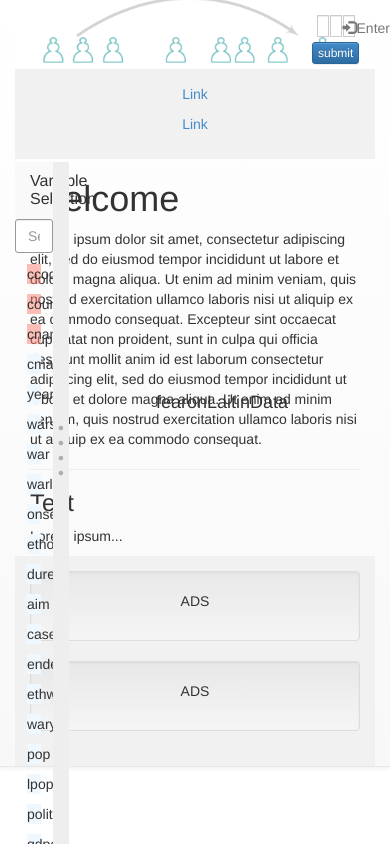
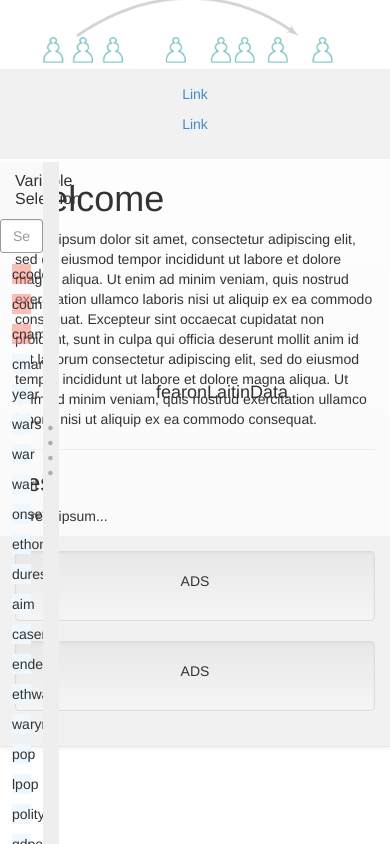
Before and after one commit to fbchow/budget_tool, a plain HTML site: page TwoRavens/index.html in a window 390 px wide. Drawn offline with nearby package versions, Linux system fonts and the light colour scheme.

Commit message:
broke leftpanel sidebar div

```diff
--- a/TwoRavens/index.html
+++ b/TwoRavens/index.html
@@ -84,31 +84,31 @@
 <nav id="option" class="navbar navbar-default navbar-fixed-top" role="navigation">
               <div class="container-fluid">
               <div class="navbar-header" id="navbarheader">
-                  <img src="images/dpi2.png" alt="Budget Tool" width="350" style="margin-left:1em;margin-top:-0.5em" >
+                  <img src="images/dpi2.png" class="img-responsive" alt="Budget Tool" width="350" style="margin-left:1em;margin-top:-0.5em" >
 
                   <!-- name of dataset -->
                   <h4 id="dataName" style="display:inline;" onclick="citetoggle=clickcite(citetoggle);" onmouseover="opencite();" onmouseout="closecite(citetoggle);">Dataset Name</h4>
 
-                  <div class='btn-toolbar pull-riXght'>
-                      <form class="form-inline">
-                          <div class='btn-group'>
-                              <div class="input-group" id="globalsForm">
-                                  <div class="col-xs-2">
-                                      <input type="text" class="form-control input-xs" id="epsilonbox" placeholder="epsilon ⍷">
-                                  </div>
-                                  <div class="col-xs-2">
-                                      <input type="text" class="form-control input-xs" id="deltabox" placeholder="delta δ">
-                                  </div>
-                                  <div class="col-xs-2">
-                                      <input type="text" class="form-control input-xs" id="betabox" placeholder="beta β">
-                                  </div>
-                                  <button type="submit" class="btn btn-primary btn-xs" onclick="return foo();">submit</button>
-                              </div>
-                      </form>
-                      <ul class="nav navbar-nav navbar-right">
-                          <li><a href="#"><span class="glyphicon glyphicon-log-in"></span>Enter</a></li>
-                      </ul>
-                  </div>
+                  <!--<div class='btn-toolbar pull-right'>-->
+                      <!--<form class="form-inline">-->
+                          <!--<div class='btn-group'>-->
+                              <!--<div class="input-group" id="globalsForm">-->
+                                  <!--<div class="col-xs-2">-->
+                                      <!--<input type="text" class="form-control input-xs" id="epsilonbox" placeholder="epsilon ⍷">-->
+                                  <!--</div>-->
+                                  <!--<div class="col-xs-2">-->
+                                      <!--<input type="text" class="form-control input-xs" id="deltabox" placeholder="delta δ">-->
+                                  <!--</div>-->
+                                  <!--<div class="col-xs-2">-->
+                                      <!--<input type="text" class="form-control input-xs" id="betabox" placeholder="beta β">-->
+                                  <!--</div>-->
+                                  <!--<button type="submit" class="btn btn-primary btn-xs" onclick="return foo();">submit</button>-->
+                              <!--</div>-->
+                      <!--</form>-->
+                      <!--<ul class="nav navbar-nav navbar-right">-->
+                          <!--<li><a href="#"><span class="glyphicon glyphicon-log-in"></span>Enter</a></li>-->
+                      <!--</ul>-->
+                  <!--</div>-->
 
                   <div id="about" class="panel panel-default" style="position:absolute; left:140px; width:380px; display:none; z-index:50;">
                     <div class="panel-body"> </div>
@@ -150,6 +150,41 @@
                 <p><a href="#">Link</a></p>
             </div>
             <div class="col-sm-8 text-left">
+                <!--test add in center forms-->
+                <body onload="variable_bubble()">
+
+                <div id="bubble_form" style="">
+                    <b></b>
+
+                </div>
+
+
+                <body onload="variable_bubble(); generate_epsilon_table(); populate_variable_selection_sidebar();">
+
+
+                <!--&lt;!&ndash; Variable Selection &ndash;&gt;-->
+                <!--<nav class="variable_sidebar">-->
+
+                <!--&lt;!&ndash; Variable List &ndash;&gt;-->
+                <!--<ul id="variable_sidebar" class="live-search-list"></ul>-->
+                <!--</nav>-->
+
+                <article class="main">
+                    <!-- Page Content: Bubbles -->
+                    <div id="bubble_form" style=""></div>
+
+                </article>
+
+
+
+
+
+
+
+
+
+
+
                 <h1>Welcome</h1>
                 <p>Lorem ipsum dolor sit amet, consectetur adipiscing elit, sed do eiusmod tempor incididunt ut labore et dolore magna aliqua. Ut enim ad minim veniam, quis nostrud exercitation ullamco laboris nisi ut aliquip ex ea commodo consequat. Excepteur sint occaecat cupidatat non proident, sunt in culpa qui officia deserunt mollit anim id est laborum consectetur adipiscing elit, sed do eiusmod tempor incididunt ut labore et dolore magna aliqua. Ut enim ad minim veniam, quis nostrud exercitation ullamco laboris nisi ut aliquip ex ea commodo consequat.</p>
                 <hr>
@@ -255,29 +290,29 @@
 
 
 
-<body onload="variable_bubble()">
+<!--<body onload="variable_bubble()">-->
 
-<div id="bubble_form" style="">
-    <b></b>
+<!--<div id="bubble_form" style="">-->
+    <!--<b></b>-->
 
-</div>
+<!--</div>-->
 
 
-<body onload="variable_bubble(); generate_epsilon_table(); populate_variable_selection_sidebar();">
+<!--<body onload="variable_bubble(); generate_epsilon_table(); populate_variable_selection_sidebar();">-->
 
 
-    <!--&lt;!&ndash; Variable Selection &ndash;&gt;-->
-    <!--<nav class="variable_sidebar">-->
+    <!--&lt;!&ndash;&lt;!&ndash; Variable Selection &ndash;&gt;&ndash;&gt;-->
+    <!--&lt;!&ndash;<nav class="variable_sidebar">&ndash;&gt;-->
 
-        <!--&lt;!&ndash; Variable List &ndash;&gt;-->
-        <!--<ul id="variable_sidebar" class="live-search-list"></ul>-->
-    <!--</nav>-->
+        <!--&lt;!&ndash;&lt;!&ndash; Variable List &ndash;&gt;&ndash;&gt;-->
+        <!--&lt;!&ndash;<ul id="variable_sidebar" class="live-search-list"></ul>&ndash;&gt;-->
+    <!--&lt;!&ndash;</nav>&ndash;&gt;-->
 
-    <article class="main">
-        <!-- Page Content: Bubbles -->
-        <div id="bubble_form" style=""></div>
+    <!--<article class="main">-->
+        <!--&lt;!&ndash; Page Content: Bubbles &ndash;&gt;-->
+        <!--<div id="bubble_form" style=""></div>-->
 
-    </article>
+    <!--</article>-->
 
     <!-- Epsilon Sidebar Table -->
     <nav id="epsilon_sidebar" class="epsilon_sidebar"></nav>
```
